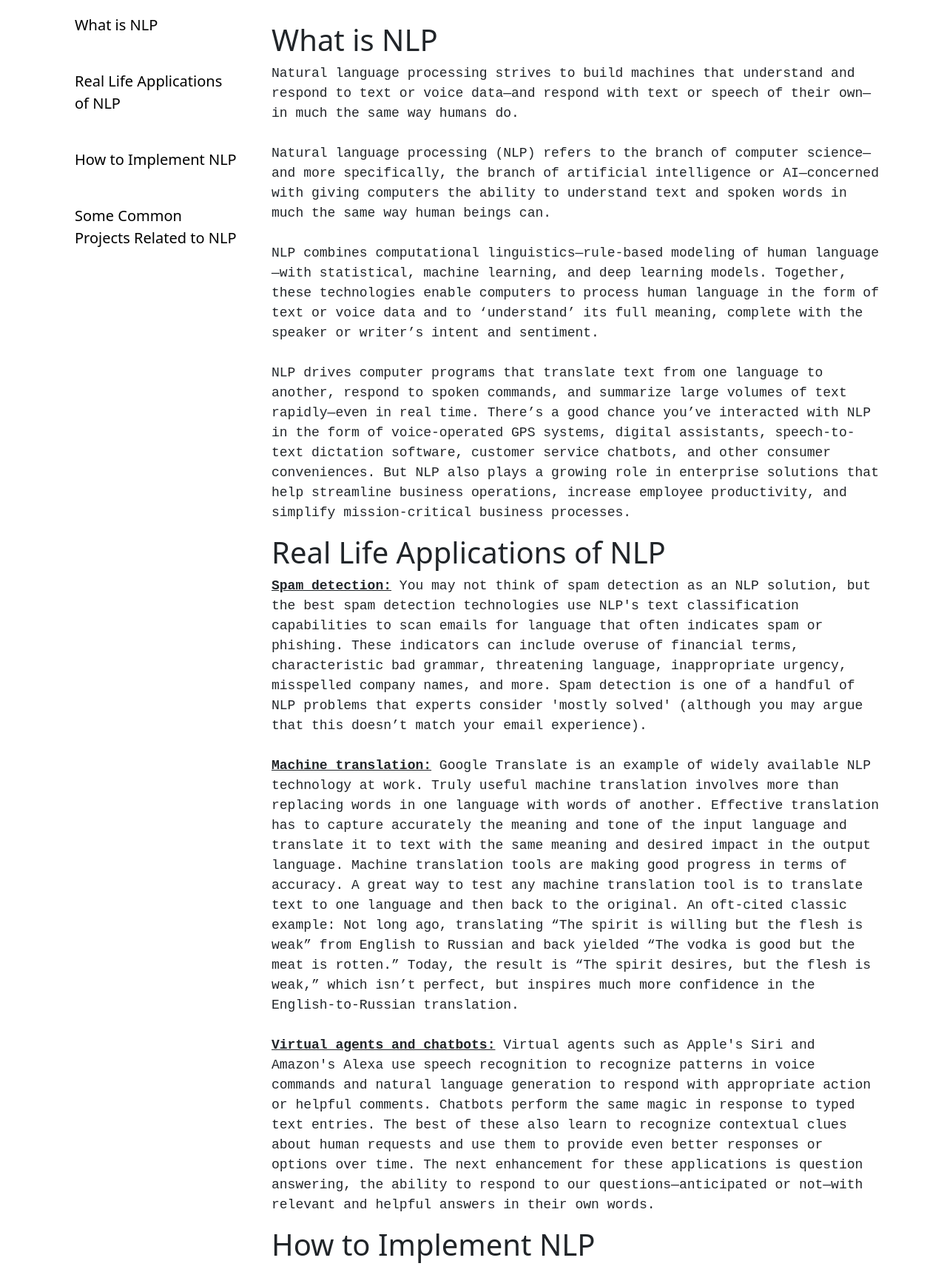
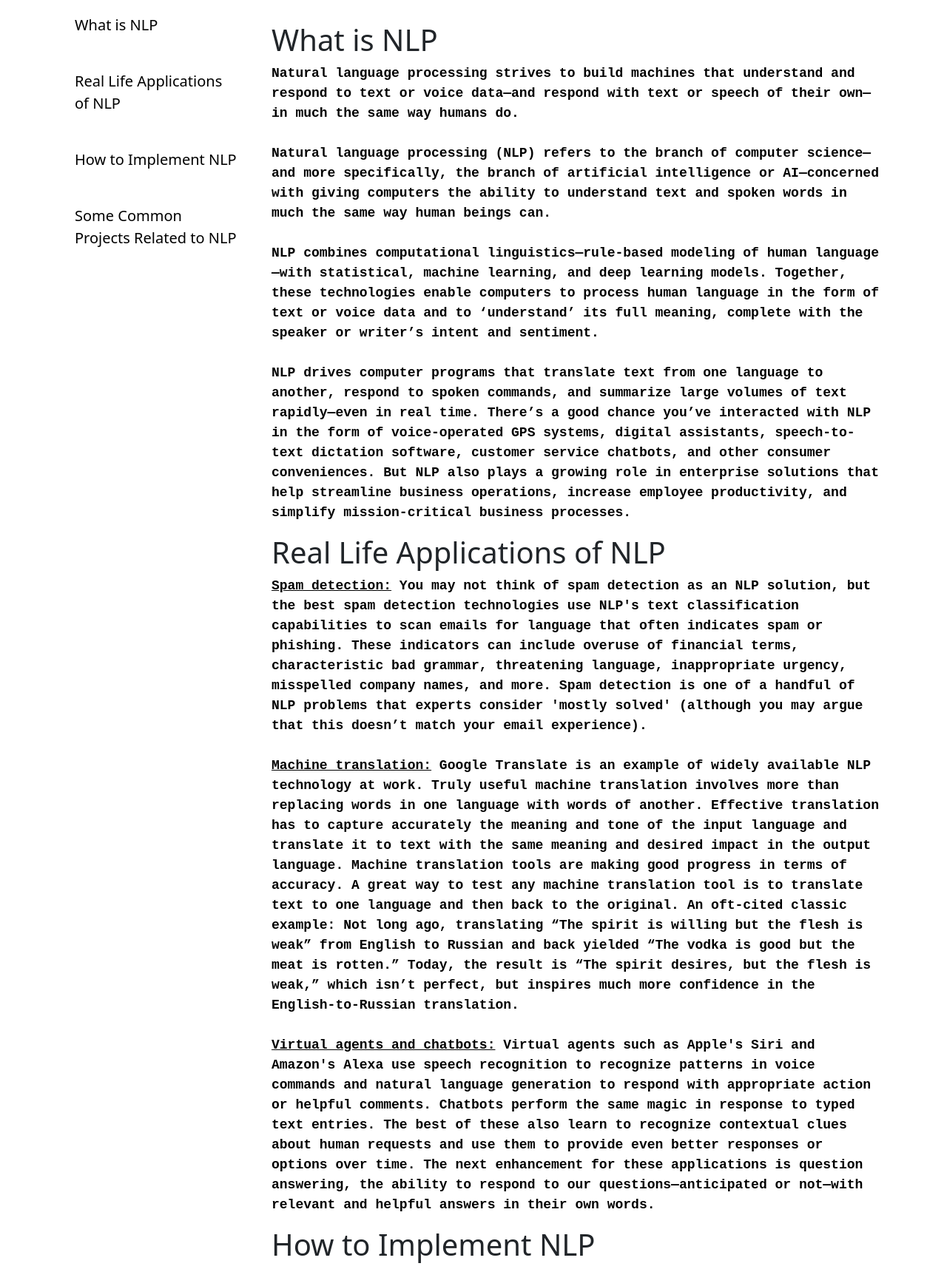
Before and after one commit to AaryaTiwari1211/KeywordExtractionTool, a Django app: page /nlp/ in a window 1280 px wide. Shown: the part 92-1808 px from the top of the page at 74% size. Run offline with Django 4.2, Linux system fonts and the light colour scheme; some web fonts are replaced.

Commit message:
UI Changed a little

```diff
--- a/main_website/main/templates/main/nlp.html
+++ b/main_website/main/templates/main/nlp.html
@@ -1,7 +1,7 @@
 {%extends 'main/index.html'%} {%load static%} {% block content%}
 <div class="container">
     <div class="row">
-        <div class="col-sm-3">
+        <div class="col-md-3">
             <div id="simple-list-example" class="d-flex flex-column gap-2 simple-list-example-scrollspy text-center sticky-sm-top">
                 <a class="p-1 rounded" id="link1" href="#simple-list-item-1">What is NLP</a>
                 <a class="p-1 rounded" id="link2" href="#simple-list-item-2">Real Life Applications of NLP</a>
@@ -9,7 +9,7 @@
                 <a class="p-1 rounded" id="link4" href="#simple-list-item-4">Some Common Projects Related to NLP</a>
             </div>
         </div>
-        <div class="col-sm-9">
+        <div class="col-md-9">
             <div data-bs-spy="scroll" data-bs-target="#simple-list-example" data-bs-offset="0"
                 data-bs-smooth-scroll="true" id="main_content" class="scrollspy-example" tabindex="0">
                 <h1 id="simple-list-item-1">What is NLP</h1>
--- a/main_website/static/css/style.css
+++ b/main_website/static/css/style.css
@@ -25,6 +25,9 @@ body{
 
     #navbar-items2 .nav-link{
         width:10%;
+    }
+    #main_content p{
+        font-weight: 550;
     }
 }
 #navbar-items1 .nav-link{
@@ -243,7 +246,7 @@ table, th, td {
 .scrollspy-example p{
     font-family: 'Courier New', Courier, monospace;
     font-size: large;
-    font-weight: 400;
+    color: black;
 }
 
 #link1,
@@ -268,3 +271,6 @@ table, th, td {
 #main_content{
     margin-top: 30px;
 }
+#main_content p{
+    font-weight: 550;
+}
```
Also changed, not shown: main_website/db.sqlite3.
